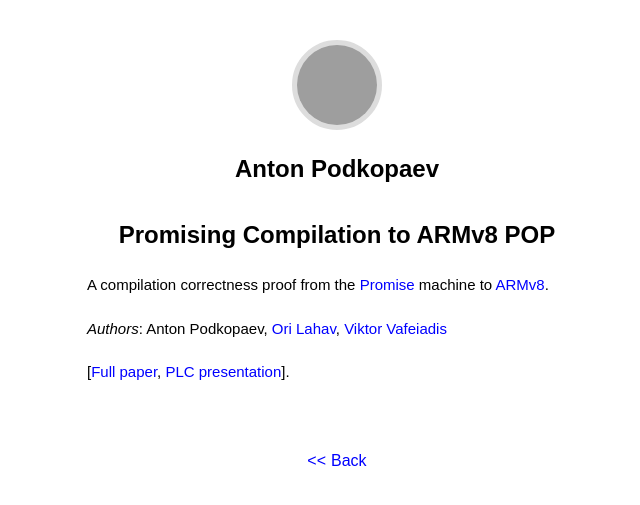
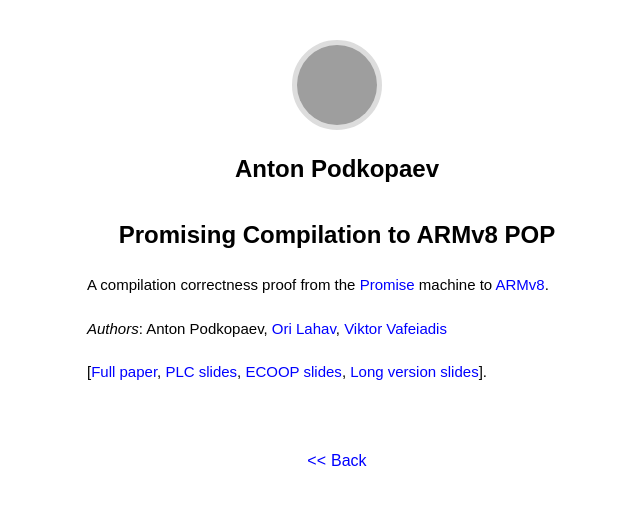
Before and after one commit to anlun/anlun.github.io, a Jekyll site: the page built from armpromise.md, in a window 1280 px wide. Shown: the top 505 px of the page, without its empty margins (303-943 px from the left). Built offline with Jekyll 4.4.1, drawn with Linux system fonts in a browser that asks for light colours; some web fonts are replaced; grey boxes are pictures that could not be loaded.

Commit message:
Added links to ARM POP Promise presentations.

```diff
--- a/armpromise.md
+++ b/armpromise.md
@@ -8,4 +8,6 @@ A compilation correctness proof from the [Promise](http://sf.snu.ac.kr/promise-c
 _Authors_: Anton Podkopaev, [Ori Lahav](https://people.mpi-sws.org/~orilahav/), [Viktor Vafeiadis](https://people.mpi-sws.org/~viktor/)
 
 [[Full paper](https://drive.google.com/file/d/0B3UPtzTx9FB1eVdDMl9wVVgyUzA/view?usp=sharing),
- [PLC presentation](https://drive.google.com/open?id=0B3UPtzTx9FB1bVc4UC1SaHhmQ2s)].
+ [PLC slides](https://drive.google.com/open?id=0B3UPtzTx9FB1bVc4UC1SaHhmQ2s),
+ [ECOOP slides](https://drive.google.com/open?id=0B3UPtzTx9FB1SW1EMGt4aFAtcGc),
+ [Long version slides](https://drive.google.com/file/d/0B3UPtzTx9FB1MTFEbEg5bnIzZ2s/view?usp=sharing)].
--- a/index.html
+++ b/index.html
@@ -110,7 +110,9 @@ Curriculum vitæ: [<a href="cv">HTML</a>]
          <a href="http://2017.ecoop.org">ECOOP 2017</a>.
          <br />
          [<a href="https://drive.google.com/file/d/0B3UPtzTx9FB1Y29vaGs0aHBSVXM/view">Full paper</a>,
-          <a href="https://drive.google.com/open?id=0B3UPtzTx9FB1bVc4UC1SaHhmQ2s">PLC presentation</a>]
+          <a href="https://drive.google.com/open?id=0B3UPtzTx9FB1bVc4UC1SaHhmQ2s">PLC slides</a>,
+          <a href="https://drive.google.com/open?id=0B3UPtzTx9FB1SW1EMGt4aFAtcGc">ECOOP slides</a>,
+          <a href="https://drive.google.com/file/d/0B3UPtzTx9FB1MTFEbEg5bnIzZ2s/view?usp=sharing">Long version slides</a>]
     </li>
     <li> <b>A Language-Independent Code Formatting by Syntactic Matching and Templates</b>
          <br />
```
